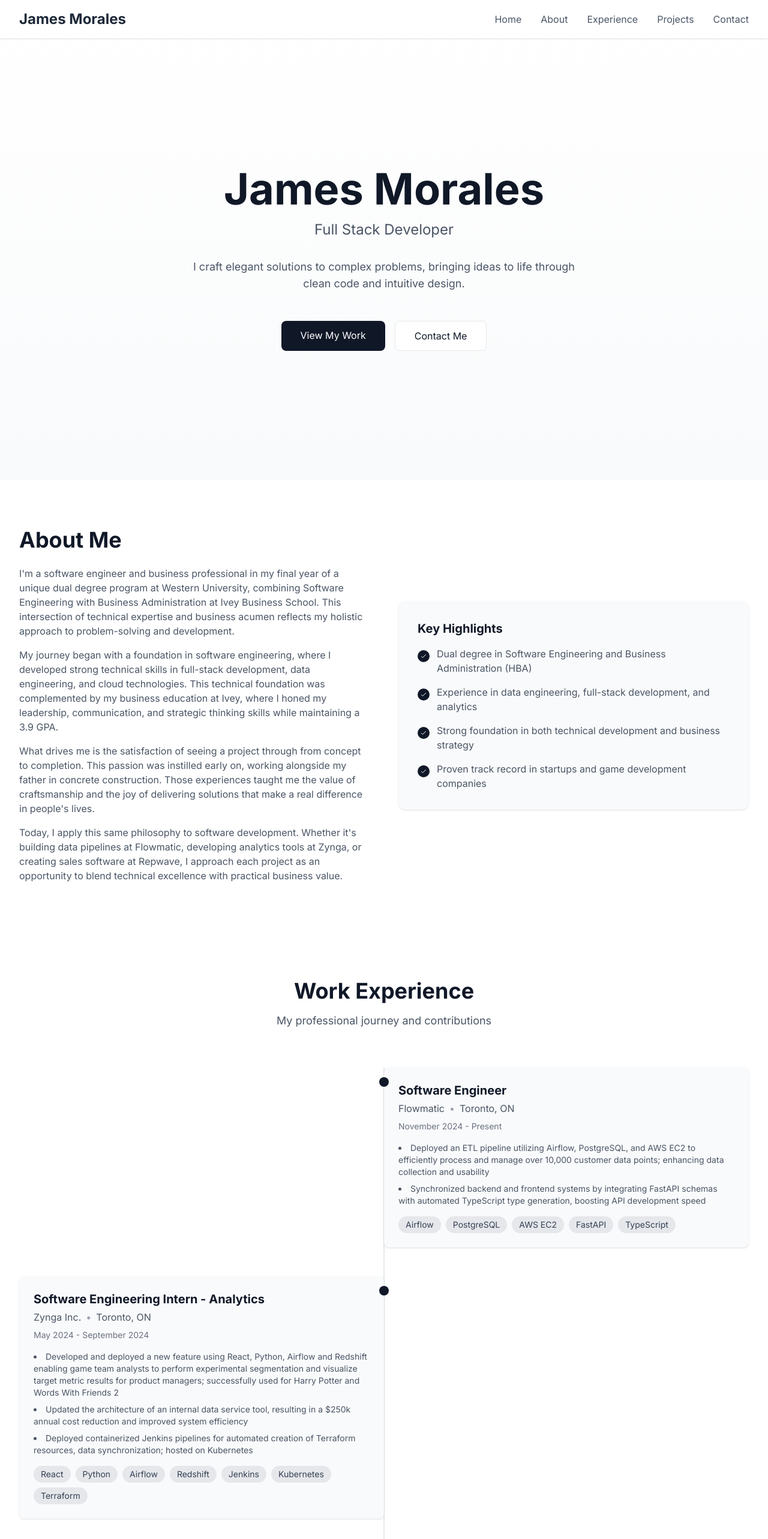
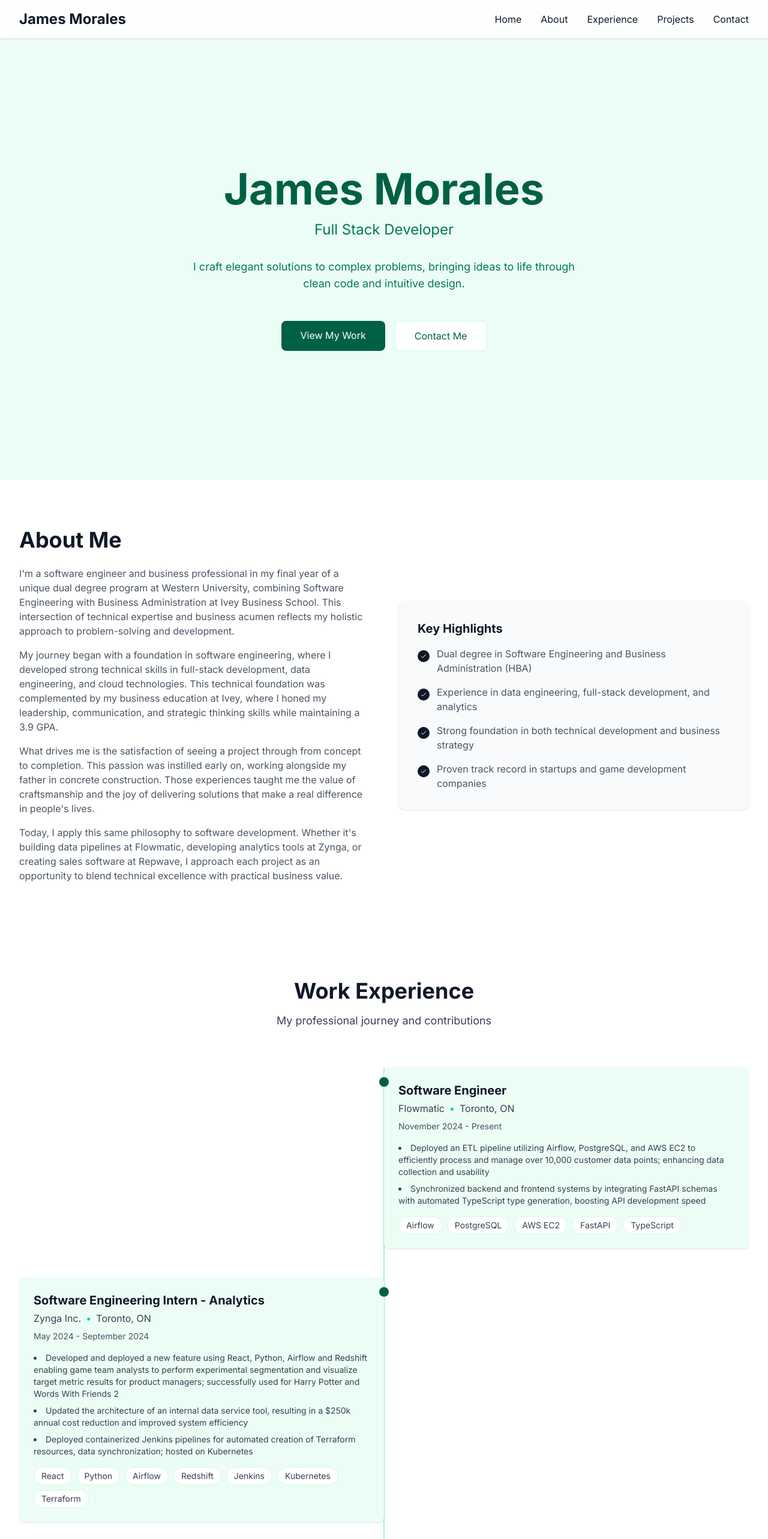
Before and after one commit to jamesmoraless/portfolio-website, a Next.js app: page / in a window 1280 px wide. Shown: the top 2566 px of the page at 60% size. Built offline with nearby package versions, Linux system fonts and the light colour scheme.

Commit message:
making it look pretty

```diff
--- a/src/components/layout/Navbar.tsx
+++ b/src/components/layout/Navbar.tsx
@@ -15,11 +15,11 @@ const Navbar = () => {
   ];
 
   return (
-    <nav className="fixed top-0 w-full bg-white/80 backdrop-blur-sm z-50 shadow-sm">
+    <nav className="fixed top-0 w-full bg-white/90 backdrop-blur-sm z-50 shadow-sm">
       <div className="max-w-7xl mx-auto px-4 sm:px-6 lg:px-8">
         <div className="flex justify-between h-16 items-center">
           <div className="flex-shrink-0">
-            <Link href="/" className="text-2xl font-bold text-gray-800">
+            <Link href="/" className="text-2xl font-bold text-gray-900">
               James Morales
             </Link>
           </div>
@@ -31,7 +31,7 @@ const Navbar = () => {
                 <Link
                   key={item.path}
                   href={item.path}
-                  className="text-gray-600 hover:text-gray-900 transition-colors"
+                  className="text-gray-900 hover:text-blue-600 transition-colors"
                 >
                   {item.label}
                 </Link>
@@ -43,7 +43,7 @@ const Navbar = () => {
           <div className="md:hidden">
             <button
               onClick={() => setIsMenuOpen(!isMenuOpen)}
-              className="inline-flex items-center justify-center p-2 rounded-md text-gray-600 hover:text-gray-900 hover:bg-gray-100 focus:outline-none"
+              className="inline-flex items-center justify-center p-2 rounded-md text-gray-900 hover:text-blue-600 hover:bg-emerald-50 focus:outline-none"
             >
               <span className="sr-only">Open main menu</span>
               {!isMenuOpen ? (
@@ -68,7 +68,7 @@ const Navbar = () => {
               <Link
                 key={item.path}
                 href={item.path}
-                className="block px-3 py-2 rounded-md text-gray-600 hover:text-gray-900 hover:bg-gray-100"
+                className="block px-3 py-2 rounded-md text-gray-900 hover:text-blue-600 hover:bg-emerald-50"
                 onClick={() => setIsMenuOpen(false)}
               >
                 {item.label}
--- a/src/components/sections/Experience.tsx
+++ b/src/components/sections/Experience.tsx
@@ -71,12 +71,12 @@ const Experience = () => {
           className="text-center mb-16"
         >
           <h2 className="text-3xl md:text-4xl font-bold text-gray-900 mb-4">Work Experience</h2>
-          <p className="text-lg text-gray-600">My professional journey and contributions</p>
+          <p className="text-lg text-gray-700">My professional journey and contributions</p>
         </motion.div>
 
         <div className="relative">
           {/* Timeline line */}
-          <div className="absolute left-4 md:left-1/2 transform md:-translate-x-1/2 h-full w-0.5 bg-gray-200" />
+          <div className="absolute left-4 md:left-1/2 transform md:-translate-x-1/2 h-full w-0.5 bg-emerald-200" />
 
           {/* Experience items */}
           {experiences.map((experience, index) => (
@@ -91,18 +91,18 @@ const Experience = () => {
               }`}
             >
               {/* Timeline dot */}
-              <div className="absolute left-4 md:left-1/2 transform -translate-y-1/2 md:-translate-x-1/2 w-4 h-4 bg-gray-900 rounded-full mt-6" />
+              <div className="absolute left-4 md:left-1/2 transform -translate-y-1/2 md:-translate-x-1/2 w-4 h-4 bg-emerald-800 rounded-full mt-6" />
 
               {/* Content */}
-              <div className="ml-12 md:ml-0 md:w-1/2 p-6 bg-gray-50 rounded-lg shadow-sm">
+              <div className="ml-12 md:ml-0 md:w-1/2 p-6 bg-emerald-50 rounded-lg shadow-sm">
                 <h3 className="text-xl font-bold text-gray-900 mb-1">{experience.title}</h3>
                 <div className="flex items-center gap-2 mb-2">
-                  <p className="text-gray-600">{experience.company}</p>
-                  <span className="text-gray-400">•</span>
-                  <p className="text-gray-600">{experience.location}</p>
+                  <p className="text-gray-700">{experience.company}</p>
+                  <span className="text-emerald-400">•</span>
+                  <p className="text-gray-700">{experience.location}</p>
                 </div>
-                <p className="text-sm text-gray-500 mb-4">{experience.period}</p>
-                <ul className="list-disc list-inside space-y-2 mb-4 text-gray-600">
+                <p className="text-sm text-gray-600 mb-4">{experience.period}</p>
+                <ul className="list-disc list-inside space-y-2 mb-4 text-gray-700">
                   {experience.description.map((item, i) => (
                     <li key={i} className="text-sm">{item}</li>
                   ))}
@@ -111,7 +111,7 @@ const Experience = () => {
                   {experience.technologies.map((tech, i) => (
                     <span
                       key={i}
-                      className="px-3 py-1 bg-gray-200 text-gray-700 text-sm rounded-full"
+                      className="px-3 py-1 bg-white text-gray-700 text-sm rounded-full border border-emerald-100"
                     >
                       {tech}
                     </span>
--- a/src/components/sections/Hero.tsx
+++ b/src/components/sections/Hero.tsx
@@ -4,17 +4,17 @@ import { motion } from 'framer-motion';
 
 const Hero = () => {
   return (
-    <section className="min-h-screen flex items-center justify-center bg-gradient-to-b from-white to-gray-50 pt-16">
+    <section className="min-h-screen flex items-center justify-center bg-emerald-50 pt-16">
       <div className="max-w-7xl mx-auto px-4 sm:px-6 lg:px-8 py-12 flex flex-col items-center text-center">
         <motion.div
           initial={{ opacity: 0, y: 20 }}
           animate={{ opacity: 1, y: 0 }}
           transition={{ duration: 0.5 }}
         >
-          <h1 className="text-5xl md:text-7xl font-bold text-gray-900 mb-4">
+          <h1 className="text-5xl md:text-7xl font-bold text-emerald-800 mb-4">
             James Morales
           </h1>
-          <h2 className="text-xl md:text-2xl text-gray-600 mb-8">
+          <h2 className="text-xl md:text-2xl text-emerald-700 mb-8">
             Full Stack Developer
           </h2>
         </motion.div>
@@ -23,7 +23,7 @@ const Hero = () => {
           initial={{ opacity: 0, y: 20 }}
           animate={{ opacity: 1, y: 0 }}
           transition={{ duration: 0.5, delay: 0.2 }}
-          className="text-lg text-gray-600 max-w-2xl mb-12"
+          className="text-lg text-emerald-700 max-w-2xl mb-12"
         >
           I craft elegant solutions to complex problems, bringing ideas to life through clean code and intuitive design.
         </motion.p>
@@ -36,13 +36,13 @@ const Hero = () => {
         >
           <a
             href="#projects"
-            className="bg-gray-900 text-white px-8 py-3 rounded-lg hover:bg-gray-800 transition-colors"
+            className="bg-emerald-800 text-white px-8 py-3 rounded-lg hover:bg-emerald-700 transition-colors"
           >
             View My Work
           </a>
           <a
             href="#contact"
-            className="bg-white text-gray-900 px-8 py-3 rounded-lg border border-gray-200 hover:border-gray-400 transition-colors"
+            className="bg-white text-emerald-800 px-8 py-3 rounded-lg border border-emerald-100 hover:border-emerald-300 transition-colors"
           >
             Contact Me
           </a>
--- a/src/components/sections/Projects.tsx
+++ b/src/components/sections/Projects.tsx
@@ -1,7 +1,6 @@
 'use client';
 
 import { motion } from 'framer-motion';
-import Link from 'next/link';
 
 interface ProjectItem {
   title: string;
@@ -68,7 +67,7 @@ const projects: ProjectItem[] = [
 
 const Projects = () => {
   return (
-    <section id="projects" className="py-20 bg-gray-50">
+    <section id="projects" className="py-20 bg-emerald-50">
       <div className="max-w-7xl mx-auto px-4 sm:px-6 lg:px-8">
         <motion.div
           initial={{ opacity: 0, y: 20 }}
@@ -78,7 +77,7 @@ const Projects = () => {
           className="text-center mb-16"
         >
           <h2 className="text-3xl md:text-4xl font-bold text-gray-900 mb-4">Projects</h2>
-          <p className="text-lg text-gray-600">Featured work and personal projects</p>
+          <p className="text-lg text-gray-700">Featured work and personal projects</p>
         </motion.div>
 
         <div className="grid grid-cols-1 md:grid-cols-2 gap-8">
@@ -93,10 +92,10 @@ const Projects = () => {
             >
               <div className="flex justify-between items-start mb-4">
                 <h3 className="text-xl font-bold text-gray-900">{project.title}</h3>
-                <p className="text-sm text-gray-500">{project.period}</p>
+                <p className="text-sm text-gray-600">{project.period}</p>
               </div>
 
-              <ul className="list-disc list-inside space-y-2 mb-4 text-gray-600">
+              <ul className="list-disc list-inside space-y-2 mb-4 text-gray-700">
                 {project.description.map((item, i) => (
                   <li key={i} className="text-sm">{item}</li>
                 ))}
@@ -106,7 +105,7 @@ const Projects = () => {
                 {project.technologies.map((tech, i) => (
                   <span
                     key={i}
-                    className="px-3 py-1 bg-gray-100 text-gray-700 text-sm rounded-full"
+                    className="px-3 py-1 bg-emerald-50 text-gray-700 text-sm rounded-full"
                   >
                     {tech}
                   </span>
@@ -116,28 +115,34 @@ const Projects = () => {
               {project.links && (
                 <div className="flex gap-4">
                   {project.links.demo && (
-                    <Link
+                    <a
                       href={project.links.demo}
+                      target="_blank"
+                      rel="noopener noreferrer"
                       className="text-blue-600 hover:text-blue-800 text-sm font-medium"
                     >
                       Demo →
-                    </Link>
+                    </a>
                   )}
                   {project.links.github && (
-                    <Link
+                    <a
                       href={project.links.github}
+                      target="_blank"
+                      rel="noopener noreferrer"
                       className="text-blue-600 hover:text-blue-800 text-sm font-medium"
                     >
                       GitHub →
-                    </Link>
+                    </a>
                   )}
                   {project.links.info && (
-                    <Link
+                    <a
                       href={project.links.info}
+                      target="_blank"
+                      rel="noopener noreferrer"
                       className="text-blue-600 hover:text-blue-800 text-sm font-medium"
                     >
                       Learn More →
-                    </Link>
+                    </a>
                   )}
                 </div>
               )}
```
Also changed, not shown: package.json (+6 -3 lines), src/components/sections/Contact.tsx (+14 -14 lines), 1 other file (tests, documents, lock files or other folders).
